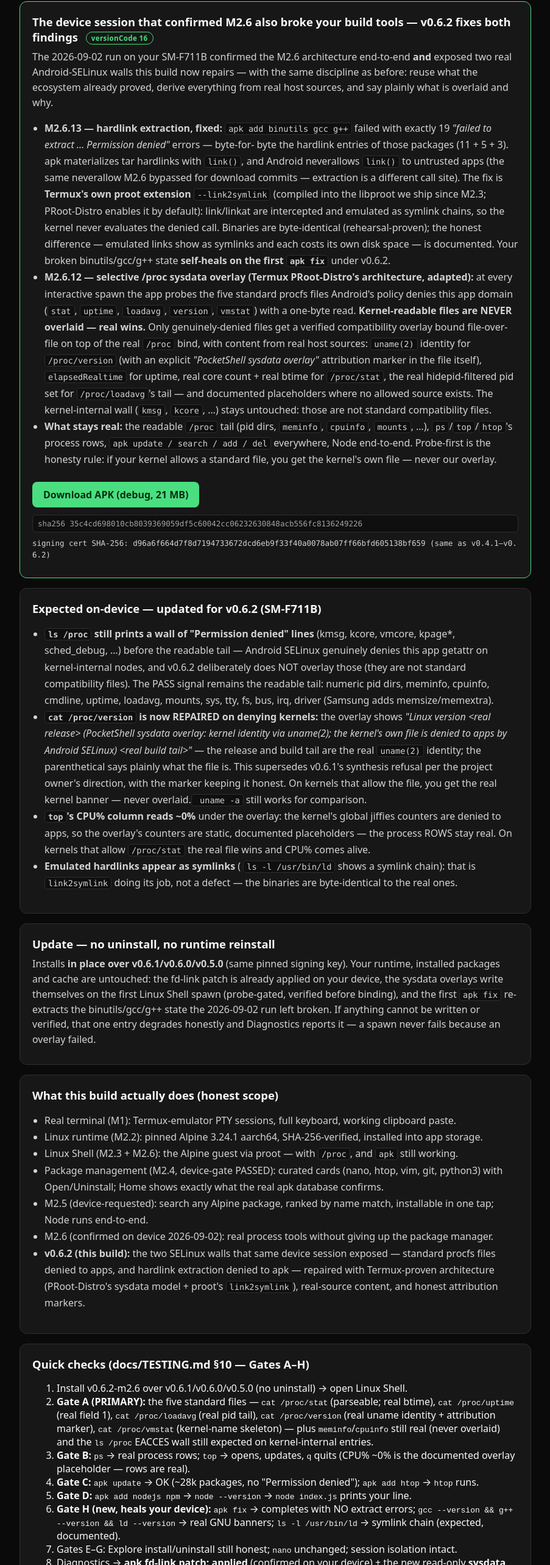
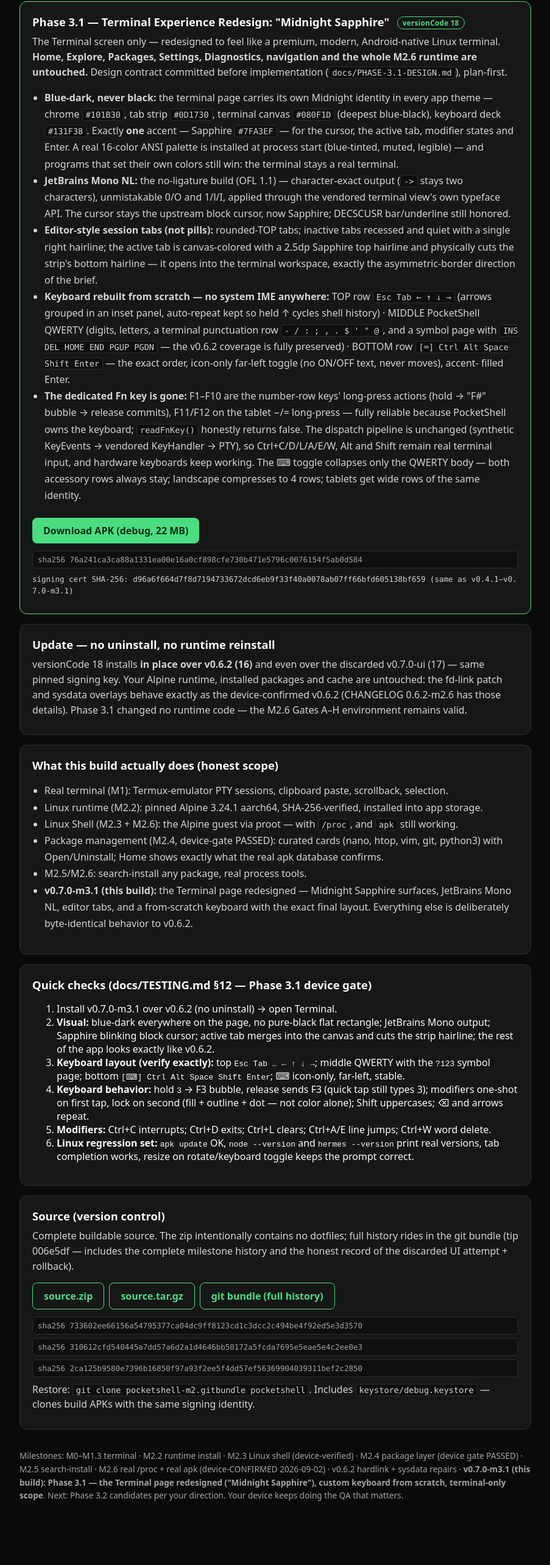
Before and after one commit to Taha-Raees/pocketshell, a Next.js app: page / in a window 1280 px wide. Shown: the part 157-2723 px from the top of the page at 61% size, without its empty margins (188-1091 px from the left). After the commit the page ends 2700 px from the top, so only its background shows below. Built offline with nearby package versions, Linux system fonts and the light colour scheme.

Commit message:
delivery: v0.7.0-m3.1 page + download README (payload cut at tip 006e5df; APK 76a241ca…, zip 733602ee…, tgz 310612cf…, bundle 2ca125b9…)

```diff
--- a/app/page.tsx
+++ b/app/page.tsx
@@ -1,10 +1,10 @@
-const VERSION = "v0.6.2-m2.6";
+const VERSION = "v0.7.0-m3.1";
 
 const HASHES = {
-  apk: "35c4cd698010cb8039369059df5c60042cc06232630848acb556fc8136249226",
-  zip: "c32feb43c6426d3e0500004af3f7da1aeec5a1009c373d48725721b2a370a27d",
-  tgz: "004ae63559499d5343c24d8d9679257e69436c955a42a93cc07bc0b4786cfc87",
-  bundle: "c97956e8695704ddd84bd3a9d3a74607cd3d1ffd3574e07cf85777a7074e0e6f",
+  apk: "76a241ca3ca88a1331ea00e16a0cf898cfe730b471e5796c0076154f5ab0d584",
+  zip: "733602ee66156a54795377ca04dc9ff8123cd1c3dcc2c494be4f92ed5e3d3570",
+  tgz: "310612cfd540445a7dd57a6d2a1d4646bb50172a5fcda7695e5eae5e4c2ee0e3",
+  bundle: "2ca125b9580e7396b16850f97a93f2ee5f4dd57ef56369904039311bef2c2850",
 };
 
 function Sha({ text }: { text: string }) {
@@ -25,129 +25,87 @@
 
       <div className="card primary">
         <h2>
-          The device session that confirmed M2.6 also broke your build tools —
-          v0.6.2 fixes both findings{" "}
-          <span className="badge">versionCode 16</span>
+          Phase 3.1 — Terminal Experience Redesign: "Midnight Sapphire"{" "}
+          <span className="badge">versionCode 18</span>
         </h2>
         <p>
-          The 2026-09-02 run on your SM-F711B confirmed the M2.6 architecture
-          end-to-end <b>and</b> exposed two real Android-SELinux walls this
-          build now repairs — with the same discipline as before: reuse what
-          the ecosystem already proved, derive everything from real host
-          sources, and say plainly what is overlaid and why.
+          The Terminal screen only — redesigned to feel like a premium, modern,
+          Android-native Linux terminal. <b>Home, Explore, Packages, Settings,
+          Diagnostics, navigation and the whole M2.6 runtime are untouched.</b>{" "}
+          Design contract committed before implementation
+          (<code>docs/PHASE-3.1-DESIGN.md</code>), plan-first.
         </p>
         <ul className="steps">
           <li>
-            <b>M2.6.13 — hardlink extraction, fixed:</b>{" "}
-            <code>apk add binutils gcc g++</code> failed with exactly 19{" "}
-            <i>"failed to extract … Permission denied"</i> errors — byte-for-
-            byte the hardlink entries of those packages (11 + 5 + 3). apk
-            materializes tar hardlinks with <code>link()</code>, and Android
-            neverallows <code>link()</code> to untrusted apps (the same
-            neverallow M2.6 bypassed for download commits — extraction is a
-            different call site). The fix is <b>Termux's own proot extension</b>{" "}
-            <code>--link2symlink</code> (compiled into the libproot we ship
-            since M2.3; PRoot-Distro enables it by default): link/linkat are
-            intercepted and emulated as symlink chains, so the kernel never
-            evaluates the denied call. Binaries are byte-identical
-            (rehearsal-proven); the honest difference — emulated links show as
-            symlinks and each costs its own disk space — is documented. Your
-            broken binutils/gcc/g++ state <b>self-heals on the first{" "}
-            <code>apk fix</code></b> under v0.6.2.
+            <b>Blue-dark, never black:</b> the terminal page carries its own
+            Midnight identity in every app theme — chrome <code>#101B30</code>,
+            tab strip <code>#0D1730</code>, terminal canvas{" "}
+            <code>#080F1D</code> (deepest blue-black), keyboard deck{" "}
+            <code>#131F38</code>. Exactly <b>one</b> accent — Sapphire{" "}
+            <code>#7FA3EF</code> — for the cursor, the active tab, modifier
+            states and Enter. A real 16-color ANSI palette is installed at
+            process start (blue-tinted, muted, legible) — and programs that
+            set their own colors still win: the terminal stays a real terminal.
           </li>
           <li>
-            <b>M2.6.12 — selective /proc sysdata overlay (Termux
-            PRoot-Distro's architecture, adapted):</b> at every interactive
-            spawn the app probes the five standard procfs files Android's
-            policy denies this app domain (<code>stat</code>,{" "}
-            <code>uptime</code>, <code>loadavg</code>, <code>version</code>,{" "}
-            <code>vmstat</code>) with a one-byte read. <b>Kernel-readable
-            files are NEVER overlaid — real wins.</b> Only genuinely-denied
-            files get a verified compatibility overlay bound file-over-file on
-            top of the real <code>/proc</code> bind, with content from real
-            host sources: <code>uname(2)</code> identity for{" "}
-            <code>/proc/version</code> (with an explicit{" "}
-            <i>"PocketShell sysdata overlay"</i> attribution marker in the file
-            itself), <code>elapsedRealtime</code> for uptime, real core count
-            + real btime for <code>/proc/stat</code>, the real
-            hidepid-filtered pid set for <code>/proc/loadavg</code>'s tail —
-            and documented placeholders where no allowed source exists. The
-            kernel-internal wall (<code>kmsg</code>, <code>kcore</code>, …)
-            stays untouched: those are not standard compatibility files.
+            <b>JetBrains Mono NL:</b> the no-ligature build (OFL 1.1) —
+            character-exact output (<code>-&gt;</code> stays two characters),
+            unmistakable 0/O and 1/l/I, applied through the vendored terminal
+            view's own typeface API. The cursor stays the upstream block
+            cursor, now Sapphire; DECSCUSR bar/underline still honored.
           </li>
           <li>
-            <b>What stays real:</b> the readable <code>/proc</code> tail (pid
-            dirs, <code>meminfo</code>, <code>cpuinfo</code>,{" "}
-            <code>mounts</code>, …), <code>ps</code>/<code>top</code>/
-            <code>htop</code>'s process rows, <code>apk update / search / add
-            / del</code> everywhere, Node end-to-end. Probe-first is the
-            honesty rule: if your kernel allows a standard file, you get the
-            kernel's own file — never our overlay.
+            <b>Editor-style session tabs (not pills):</b> rounded-TOP tabs;
+            inactive tabs recessed and quiet with a single right hairline; the
+            active tab is canvas-colored with a 2.5dp Sapphire top hairline and
+            physically cuts the strip's bottom hairline — it opens into the
+            terminal workspace, exactly the asymmetric-border direction of the
+            brief.
+          </li>
+          <li>
+            <b>Keyboard rebuilt from scratch — no system IME anywhere:</b>{" "}
+            TOP row <code>Esc Tab ← ↑ ↓ →</code> (arrows grouped in an inset
+            panel, auto-repeat kept so held ↑ cycles shell history) · MIDDLE
+            PocketShell QWERTY (digits, letters, a terminal punctuation row{" "}
+            <code>- / : ; , . $ ' " @</code>, and a symbol page with{" "}
+            <code>INS DEL HOME END PGUP PGDN</code> — the v0.6.2 coverage is
+            fully preserved) · BOTTOM row{" "}
+            <code>[⌨] Ctrl Alt Space Shift Enter</code> — the exact order,
+            icon-only far-left toggle (no ON/OFF text, never moves), accent-
+            filled Enter.
+          </li>
+          <li>
+            <b>The dedicated Fn key is gone:</b> F1–F10 are the number-row
+            keys' long-press actions (hold → "F#" bubble → release commits),
+            F11/F12 on the tablet −/= long-press — fully reliable because
+            PocketShell owns the keyboard; <code>readFnKey()</code> honestly
+            returns false. The dispatch pipeline is unchanged (synthetic
+            KeyEvents → vendored KeyHandler → PTY), so Ctrl+C/D/L/A/E/W, Alt
+            and Shift remain real terminal input, and hardware keyboards keep
+            working. The ⌨ toggle collapses only the QWERTY body — both
+            accessory rows always stay; landscape compresses to 4 rows;
+            tablets get wide rows of the same identity.
           </li>
         </ul>
-        <a className="btn" href="/PocketShell-v0.6.2-m2.6-debug.apk">
-          Download APK (debug, 21 MB)
+        <a className="btn" href="/PocketShell-v0.7.0-m3.1-debug.apk">
+          Download APK (debug, 22 MB)
         </a>
         <Sha text={HASHES.apk} />
         <p className="mono" style={{ border: "none", background: "transparent", padding: 0 }}>
-          signing cert SHA-256: d96a6f664d7f8d7194733672dcd6eb9f33f40a0078ab07ff66bfd605138bf659 (same as v0.4.1–v0.6.2)
+          signing cert SHA-256: d96a6f664d7f8d7194733672dcd6eb9f33f40a0078ab07ff66bfd605138bf659 (same as v0.4.1–v0.7.0-m3.1)
         </p>
-      </div>
-
-      <div className="card">
-        <h2>Expected on-device — updated for v0.6.2 (SM-F711B)</h2>
-        <ul className="steps">
-          <li>
-            <b><code>ls /proc</code> still prints a wall of "Permission
-            denied" lines</b> (kmsg, kcore, vmcore, kpage*, sched_debug, …)
-            before the readable tail — Android SELinux genuinely denies this
-            app getattr on kernel-internal nodes, and v0.6.2 deliberately does
-            NOT overlay those (they are not standard compatibility files).
-            The PASS signal remains the readable tail: numeric pid dirs,
-            meminfo, cpuinfo, cmdline, uptime, loadavg, mounts, sys, tty, fs,
-            bus, irq, driver (Samsung adds memsize/memextra).
-          </li>
-          <li>
-            <b><code>cat /proc/version</code> is now REPAIRED on denying
-            kernels:</b> the overlay shows{" "}
-            <i>"Linux version &lt;real release&gt; (PocketShell sysdata
-            overlay: kernel identity via uname(2); the kernel's own file is
-            denied to apps by Android SELinux) &lt;real build tail&gt;"</i> —
-            the release and build tail are the real <code>uname(2)</code>{" "}
-            identity; the parenthetical says plainly what the file is. This
-            supersedes v0.6.1's synthesis refusal per the project owner's
-            direction, with the marker keeping it honest. On kernels that
-            allow the file, you get the real kernel banner — never overlaid.
-            <code> uname -a</code> still works for comparison.
-          </li>
-          <li>
-            <b><code>top</code>'s CPU% column reads ~0%</b> under the overlay:
-            the kernel's global jiffies counters are denied to apps, so the
-            overlay's counters are static, documented placeholders — the
-            process ROWS stay real. On kernels that allow <code>/proc/stat</code>{" "}
-            the real file wins and CPU% comes alive.
-          </li>
-          <li>
-            <b>Emulated hardlinks appear as symlinks</b> ({" "}
-            <code>ls -l /usr/bin/ld</code> shows a symlink chain): that is{" "}
-            <code>link2symlink</code> doing its job, not a defect — the
-            binaries are byte-identical to the real ones.
-          </li>
-        </ul>
       </div>
 
       <div className="card">
         <h2>Update — no uninstall, no runtime reinstall</h2>
         <p>
-          Installs <b>in place over v0.6.1/v0.6.0/v0.5.0</b> (same pinned
-          signing key). Your runtime, installed packages and cache are
-          untouched: the fd-link patch is already applied on your device, the
-          sysdata overlays write themselves on the first Linux Shell spawn
-          (probe-gated, verified before binding), and the first{" "}
-          <code>apk fix</code> re-extracts the binutils/gcc/g++ state the
-          2026-09-02 run left broken. If anything cannot be written or
-          verified, that one entry degrades honestly and Diagnostics reports
-          it — a spawn never fails because an overlay failed.
+          versionCode 18 installs <b>in place over v0.6.2 (16)</b> and even
+          over the discarded v0.7.0-ui (17) — same pinned signing key. Your
+          Alpine runtime, installed packages and cache are untouched: the
+          fd-link patch and sysdata overlays behave exactly as the
+          device-confirmed v0.6.2 (CHANGELOG 0.6.2-m2.6 has those details).
+          Phase 3.1 changed no runtime code — the M2.6 Gates A–H environment
+          remains valid.
         </p>
       </div>
 
@@ -155,8 +113,8 @@
         <h2>What this build actually does (honest scope)</h2>
         <ul className="steps">
           <li>
-            Real terminal (M1): Termux-emulator PTY sessions, full keyboard,
-            working clipboard paste.
+            Real terminal (M1): Termux-emulator PTY sessions, clipboard paste,
+            scrollback, selection.
           </li>
           <li>
             Linux runtime (M2.2): pinned Alpine 3.24.1 aarch64,
@@ -172,69 +130,51 @@
             exactly what the real apk database confirms.
           </li>
           <li>
-            M2.5 (device-requested): search any Alpine package, ranked by name
-            match, installable in one tap; Node runs end-to-end.
+            M2.5/M2.6: search-install any package, real process tools.
           </li>
           <li>
-            M2.6 (confirmed on device 2026-09-02): real process tools without
-            giving up the package manager.
-          </li>
-          <li>
-            <b>v0.6.2 (this build):</b> the two SELinux walls that same device
-            session exposed — standard procfs files denied to apps, and
-            hardlink extraction denied to apk — repaired with Termux-proven
-            architecture (PRoot-Distro's sysdata model + proot's{" "}
-            <code>link2symlink</code>), real-source content, and honest
-            attribution markers.
+            <b>v0.7.0-m3.1 (this build):</b> the Terminal page redesigned —
+            Midnight Sapphire surfaces, JetBrains Mono NL, editor tabs, and a
+            from-scratch keyboard with the exact final layout. Everything else
+            is deliberately byte-identical behavior to v0.6.2.
           </li>
         </ul>
       </div>
 
       <div className="card">
-        <h2>Quick checks (docs/TESTING.md §10 — Gates A–H)</h2>
+        <h2>Quick checks (docs/TESTING.md §12 — Phase 3.1 device gate)</h2>
         <ol className="steps">
-          <li>Install {VERSION} over v0.6.1/v0.6.0/v0.5.0 (no uninstall) → open Linux Shell.</li>
           <li>
-            <b>Gate A (PRIMARY):</b> the five standard files —{" "}
-            <code>cat /proc/stat</code> (parseable; real btime),{" "}
-            <code>cat /proc/uptime</code> (real field 1),{" "}
-            <code>cat /proc/loadavg</code> (real pid tail),{" "}
-            <code>cat /proc/version</code> (real uname identity + attribution
-            marker), <code>cat /proc/vmstat</code> (kernel-name skeleton) —
-            plus <code>meminfo</code>/<code>cpuinfo</code> still real
-            (never overlaid) and the <code>ls /proc</code> EACCES wall still
-            expected on kernel-internal entries.
+            Install {VERSION} over v0.6.2 (no uninstall) → open Terminal.
           </li>
           <li>
-            <b>Gate B:</b> <code>ps</code> → real process rows;{" "}
-            <code>top</code> → opens, updates, <code>q</code> quits (CPU% ~0%
-            is the documented overlay placeholder — rows are real).
+            <b>Visual:</b> blue-dark everywhere on the page, no pure-black
+            flat rectangle; JetBrains Mono output; Sapphire blinking block
+            cursor; active tab merges into the canvas and cuts the strip
+            hairline; the rest of the app looks exactly like v0.6.2.
           </li>
           <li>
-            <b>Gate C:</b> <code>apk update</code> → OK (~28k packages, no
-            "Permission denied"); <code>apk add htop</code> →{" "}
-            <code>htop</code> runs.
+            <b>Keyboard layout (verify exactly):</b> top{" "}
+            <code>Esc Tab … ← ↑ ↓ →</code>; middle QWERTY with the{" "}
+            <code>?123</code> symbol page; bottom{" "}
+            <code>[⌨] Ctrl Alt Space Shift Enter</code>; ⌨ icon-only, far-left,
+            stable.
           </li>
           <li>
-            <b>Gate D:</b> <code>apk add nodejs npm</code> →{" "}
-            <code>node --version</code> → <code>node index.js</code> prints
-            your line.
+            <b>Keyboard behavior:</b> hold <code>3</code> → F3 bubble, release
+            sends F3 (quick tap still types 3); modifiers one-shot on first
+            tap, lock on second (fill + outline + dot — not color alone);
+            Shift uppercases; ⌫ and arrows repeat.
           </li>
           <li>
-            <b>Gate H (new, heals your device):</b> <code>apk fix</code> →
-            completes with NO extract errors;{" "}
-            <code>gcc --version && g++ --version && ld --version</code> → real
-            GNU banners; <code>ls -l /usr/bin/ld</code> → symlink chain
-            (expected, documented).
+            <b>Modifiers:</b> Ctrl+C interrupts; Ctrl+D exits; Ctrl+L clears;
+            Ctrl+A/E line jumps; Ctrl+W word delete.
           </li>
           <li>
-            Gates E–G: Explore install/uninstall still honest;{" "}
-            <code>nano</code> unchanged; session isolation intact.
-          </li>
-          <li>
-            Diagnostics → <b>apk fd-link patch: applied</b> (confirmed on your
-            device) + the new read-only <b>sysdata overlays</b> row, which
-            names exactly which files are real and which are overlaid.
+            <b>Linux regression set:</b> <code>apk update</code> OK,{" "}
+            <code>node --version</code> and <code>hermes --version</code> print
+            real versions, tab completion works, resize on rotate/keyboard
+            toggle keeps the prompt correct.
           </li>
         </ol>
       </div>
@@ -243,12 +183,14 @@
         <h2>Source (version control)</h2>
         <p>
           Complete buildable source. The zip intentionally contains no
-          dotfiles; full history rides in the git bundle (tip 5592173).
+          dotfiles; full history rides in the git bundle (tip 006e5df —
+          includes the complete milestone history and the honest record of the
+          discarded UI attempt + rollback).
         </p>
-        <a className="btn secondary" href="/PocketShell-v0.6.2-m2.6-source.zip">
+        <a className="btn secondary" href="/PocketShell-v0.7.0-m3.1-source.zip">
           source.zip
         </a>
-        <a className="btn secondary" href="/PocketShell-v0.6.2-m2.6-source.tar.gz">
+        <a className="btn secondary" href="/PocketShell-v0.7.0-m3.1-source.tar.gz">
           source.tar.gz
         </a>
         <a className="btn secondary" href="/pocketshell-m2.gitbundle">
@@ -267,13 +209,12 @@
       <footer>
         Milestones: M0–M1.3 terminal · M2.2 runtime install · M2.3 Linux shell
         (device-verified) · M2.4 package layer (device gate PASSED) · M2.5
-        apk-capable shell + ranked/installable search · M2.6 real /proc + real
-        apk (<b>device-CONFIRMED 2026-09-02</b>) · v0.6.1: docs matched the
-        honest device behavior · <b>v0.6.2 (this build): the two SELinux walls
-        that run exposed are now repaired — Termux PRoot-Distro's sysdata
-        architecture adapted, proot's own link2symlink enabled</b>. Next
-        candidates: M2.7 session management + CLI app profiles, or a curated
-        CLI app catalog. Your device keeps doing the QA that matters.
+        search-install · M2.6 real /proc + real apk (device-CONFIRMED
+        2026-09-02) · v0.6.2 hardlink + sysdata repairs ·{" "}
+        <b>v0.7.0-m3.1 (this build): Phase 3.1 — the Terminal page redesigned
+        ("Midnight Sapphire"), custom keyboard from scratch, terminal-only
+        scope</b>. Next: Phase 3.2 candidates per your direction. Your device
+        keeps doing the QA that matters.
       </footer>
     </main>
   );
```
Also changed, not shown: download/README.md.
